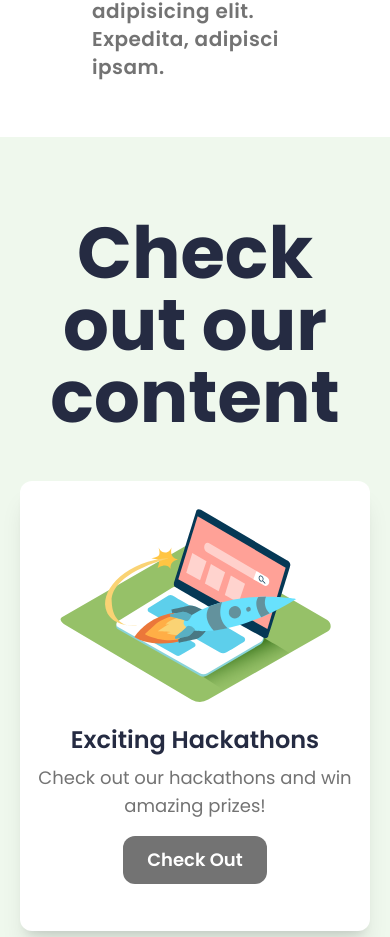
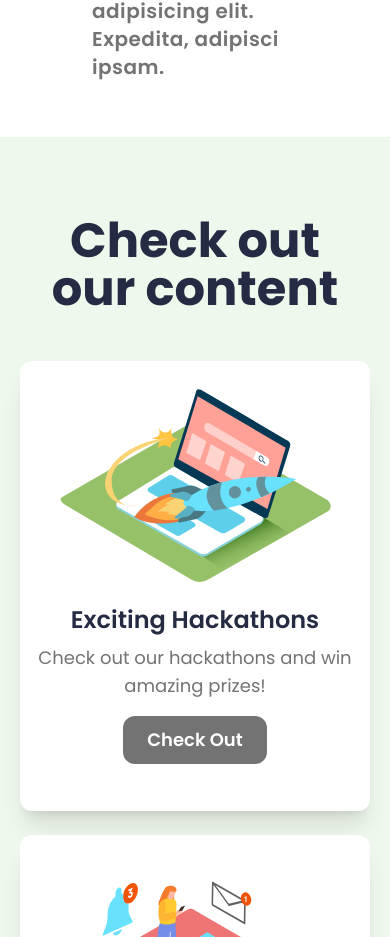
Before and after one commit to OMGATE23/cocoder-sample, a React (Vite) app: page / in a window 390 px wide. Shown: the part 2907-3844 px from the top of the page. Built offline with nearby package versions, Linux system fonts and the light colour scheme.

Commit message:
style: responsive content component

```diff
--- a/src/components/content/index.jsx
+++ b/src/components/content/index.jsx
@@ -27,7 +27,7 @@ const Content = () => {
   ];
   return (
     <div className="">
-      <h2 className="mx-auto pt-20 w-3/4 text-7xl text-center  font-bold text-textColor">
+      <h2 className="mx-auto pt-20 w-3/4 text-5xl lg:7xl text-center  font-bold text-textColor">
         Check out our content
       </h2>
       <div className=" w-full xl:w-4/5 p-8 py-12 pb-28 mx-auto grid grid-cols-1 text-center justify-items-center lg:grid-cols-3 gap-6 ">
```
